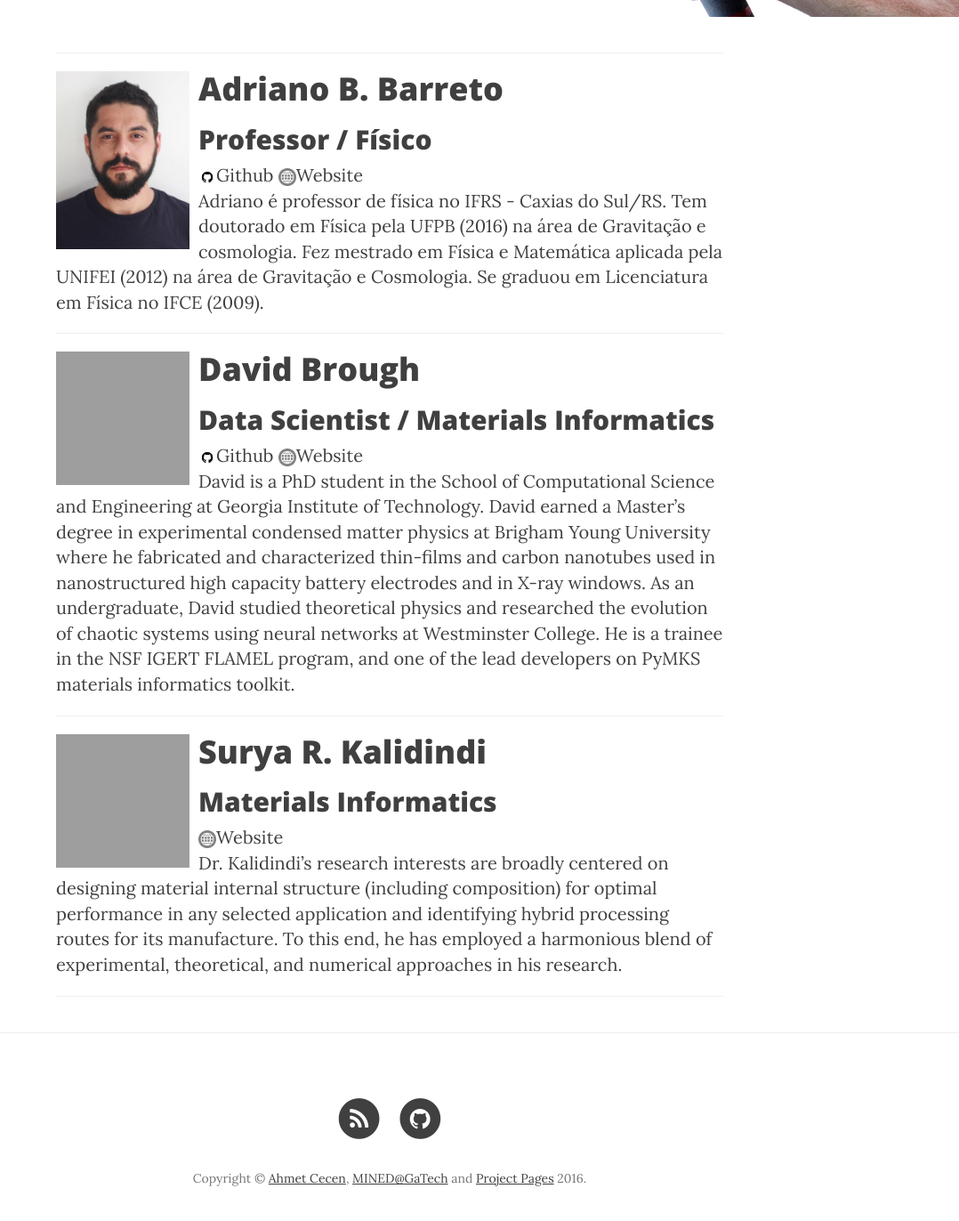
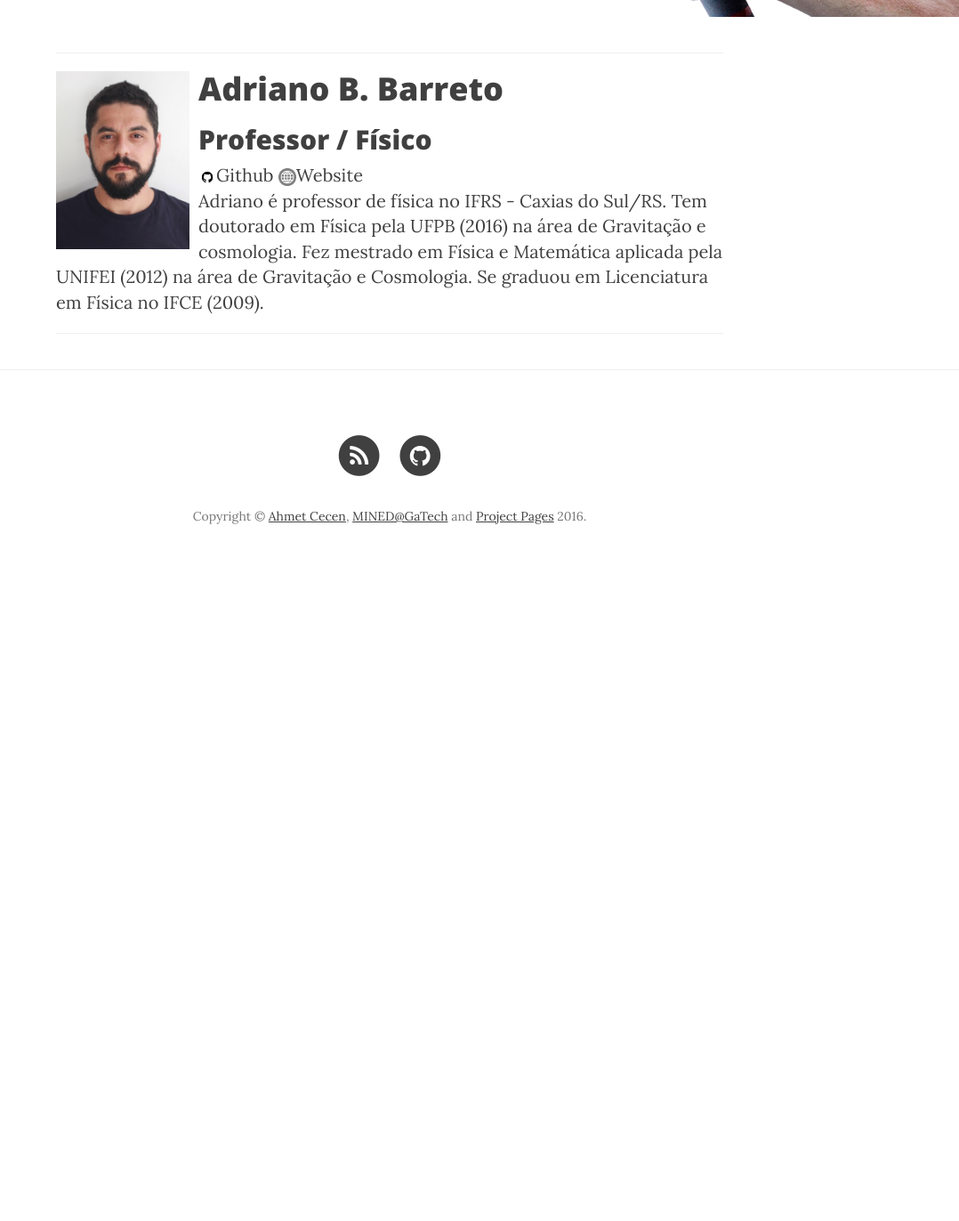
Before and after one commit to hs-macunaima/blog, a Jekyll site: the page built from members.html, in a window 1280 px wide and 1400 px high, scrolled down 279 px. Shown: the top 1372 px of the window at 89% size, without its empty margins (202-1280 px from the left). Built offline with Jekyll 4.4.1, drawn with Linux system fonts in a browser that asks for light colours; nearby versions of some CDN libraries; after the commit the page ends 935 px from its top, so only the background shows below that; grey boxes are pictures that could not be loaded.

Commit message:
pagina membros atualizada 22/11/2017

```diff
--- a/_data/members.yml
+++ b/_data/members.yml
@@ -8,18 +8,3 @@
   bio: Adriano é professor de física no IFRS - Caxias do Sul/RS. Tem doutorado em Física pela UFPB (2016) na área de Gravitação e cosmologia. Fez mestrado em Física e Matemática aplicada pela UNIFEI (2012) na área de Gravitação e Cosmologia. Se graduou em Licenciatura em Física no IFCE (2009).
   url: http://abbarreto.github.io/
   visible: true
-
-- name: David Brough
-  role: Data Scientist / Materials Informatics
-  img: https://avatars0.githubusercontent.com/u/4368625?v=3&s=460
-  github: davidbrough1
-  bio: David is a PhD student in the School of Computational Science and Engineering at Georgia Institute of Technology. David earned a Master’s degree in experimental condensed matter physics at Brigham Young University where he fabricated and characterized thin-films and carbon nanotubes used in nanostructured high capacity battery electrodes and in X-ray windows. As an undergraduate, David studied theoretical physics and researched the evolution of chaotic systems using neural networks at Westminster College. He is a trainee in the NSF IGERT FLAMEL program, and one of the lead developers on PyMKS materials informatics toolkit.
-  url: http://davidbrough.net
-  visible: true
-
-- name: Surya R. Kalidindi
-  role: Materials Informatics
-  img: https://avatars1.githubusercontent.com/u/6601815?v=3&s=400
-  bio: Dr. Kalidindi’s research interests are broadly centered on designing material internal structure (including composition) for optimal performance in any selected application and identifying hybrid processing routes for its manufacture. To this end, he has employed a harmonious blend of experimental, theoretical, and numerical approaches in his research.
-  url: http://mined.gatech.edu/
-  visible: true
```
